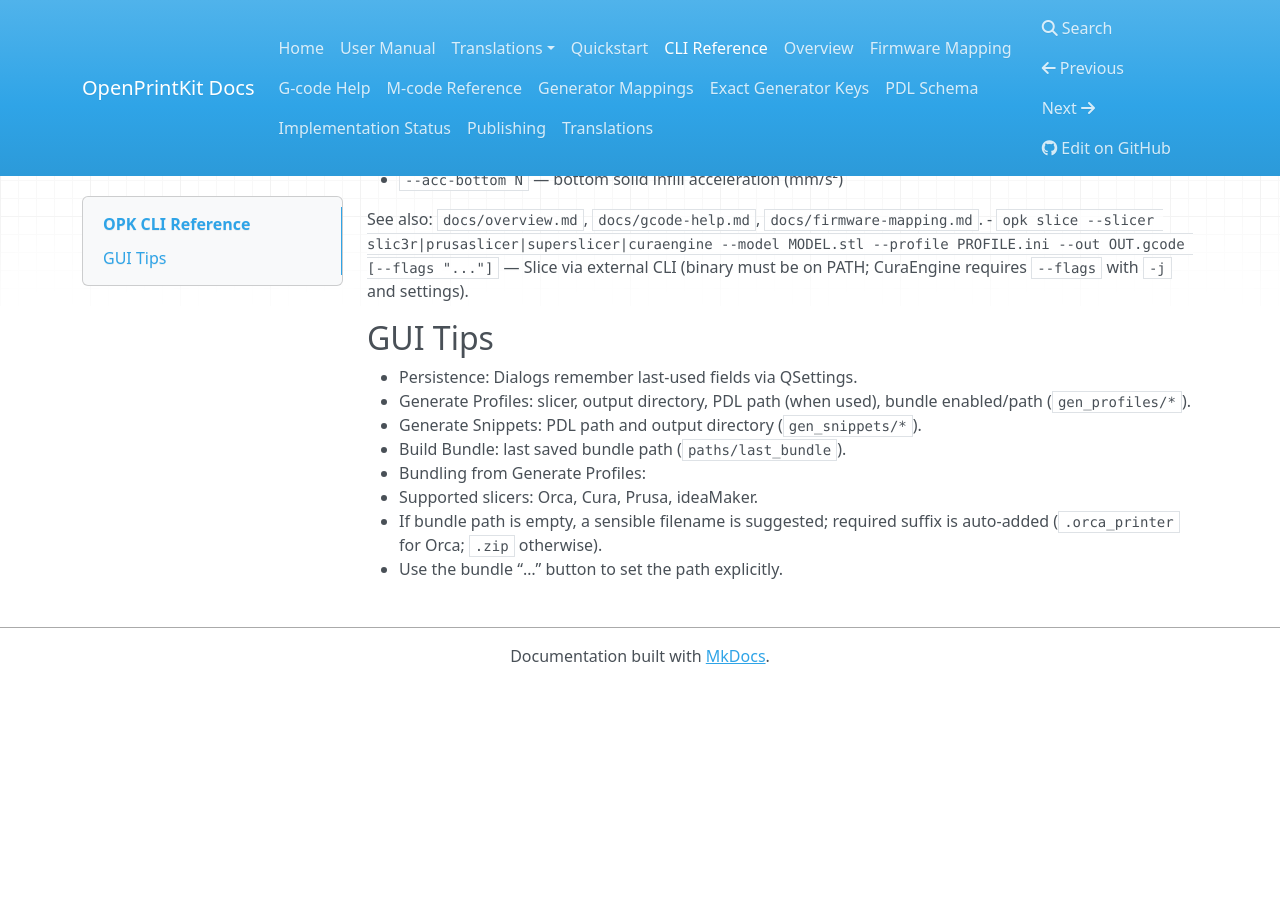
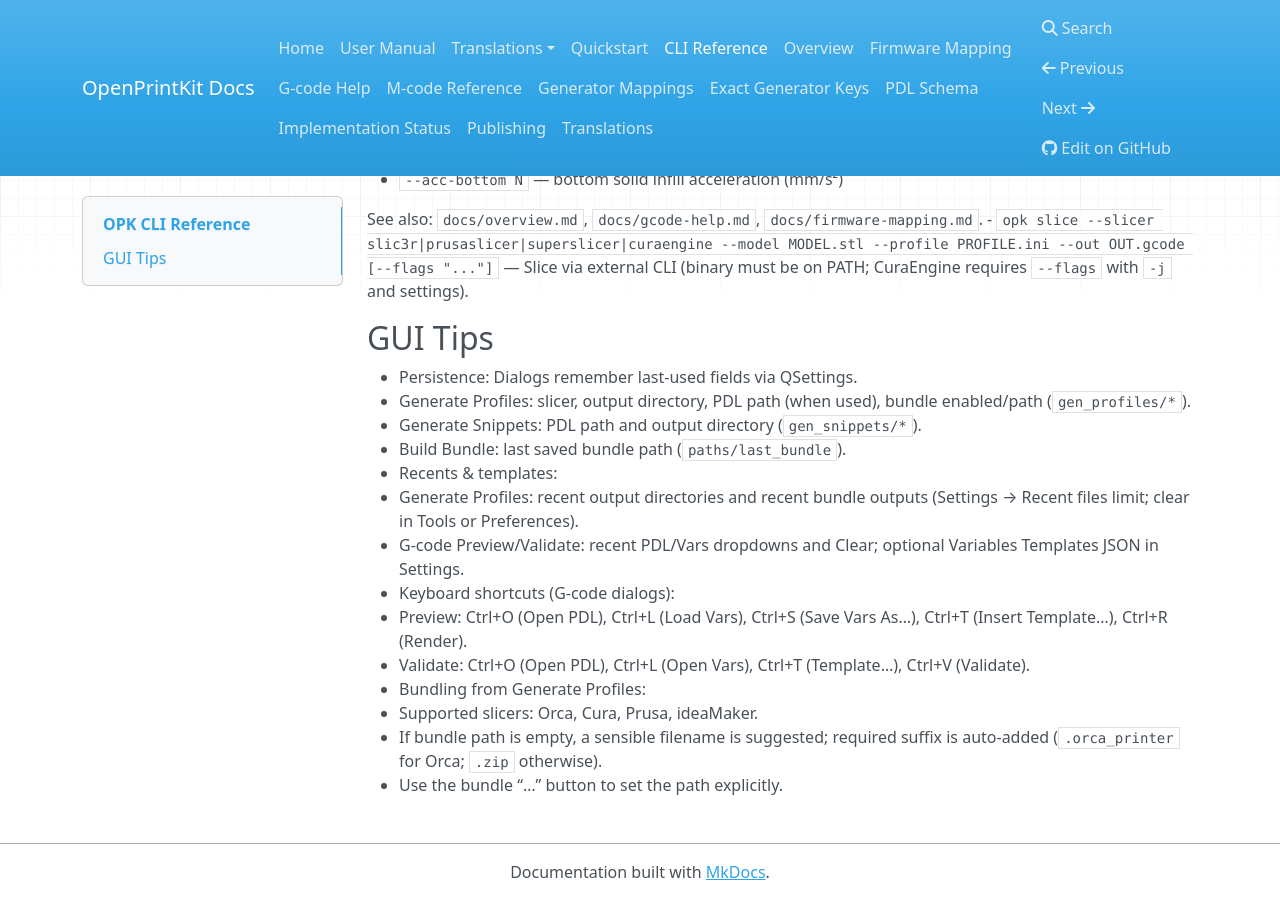
Before and after one commit to Monotoba/OpenPrintKit, an MkDocs documentation site: the page built from docs/cli-reference.md, in a window 1280 px wide and 900 px high, scrolled down 1947 px. Built offline with MkDocs 1.6.1, drawn with Linux system fonts in a browser that asks for light colours; nearby versions of some CDN libraries; before the commit the page ends 2631 px from its top, so only the background shows below that.

Commit message:
docs(README/CLI): add GUI Tips for recents, templates, and shortcuts

```diff
--- a/docs/cli-reference.md
+++ b/docs/cli-reference.md
@@ -70,6 +70,12 @@ See also: `docs/overview.md`, `docs/gcode-help.md`, `docs/firmware-mapping.md`.
   - Generate Profiles: slicer, output directory, PDL path (when used), bundle enabled/path (`gen_profiles/*`).
   - Generate Snippets: PDL path and output directory (`gen_snippets/*`).
   - Build Bundle: last saved bundle path (`paths/last_bundle`).
+- Recents & templates:
+  - Generate Profiles: recent output directories and recent bundle outputs (Settings → Recent files limit; clear in Tools or Preferences).
+  - G-code Preview/Validate: recent PDL/Vars dropdowns and Clear; optional Variables Templates JSON in Settings.
+- Keyboard shortcuts (G-code dialogs):
+  - Preview: Ctrl+O (Open PDL), Ctrl+L (Load Vars), Ctrl+S (Save Vars As…), Ctrl+T (Insert Template…), Ctrl+R (Render).
+  - Validate: Ctrl+O (Open PDL), Ctrl+L (Open Vars), Ctrl+T (Template…), Ctrl+V (Validate).
 - Bundling from Generate Profiles:
   - Supported slicers: Orca, Cura, Prusa, ideaMaker.
   - If bundle path is empty, a sensible filename is suggested; required suffix is auto-added (`.orca_printer` for Orca; `.zip` otherwise).
--- a/docs/tasks.txt
+++ b/docs/tasks.txt
@@ -20,8 +20,7 @@
   * Wire a “Browse…” button for the bundle path in Generate Profiles?
   * Update docs to reflect new persistence behavior and tips?
   * Generate Profiles: add bundle \"…\" picker; keep enablement in sync
-  - G-code Preview: persist PDL path, vars JSON, and hook selection
-  - G-code Validate: persist PDL and vars paths
+  * G-code Preview: persist PDL path, vars JSON, and hook selection
   - README + CLI Reference: add GUI Tips section
   - System Notes + Changelog: record persistence and bundle picker changes"
 
```
Also changed, not shown: README.md (+6 -0 lines).
